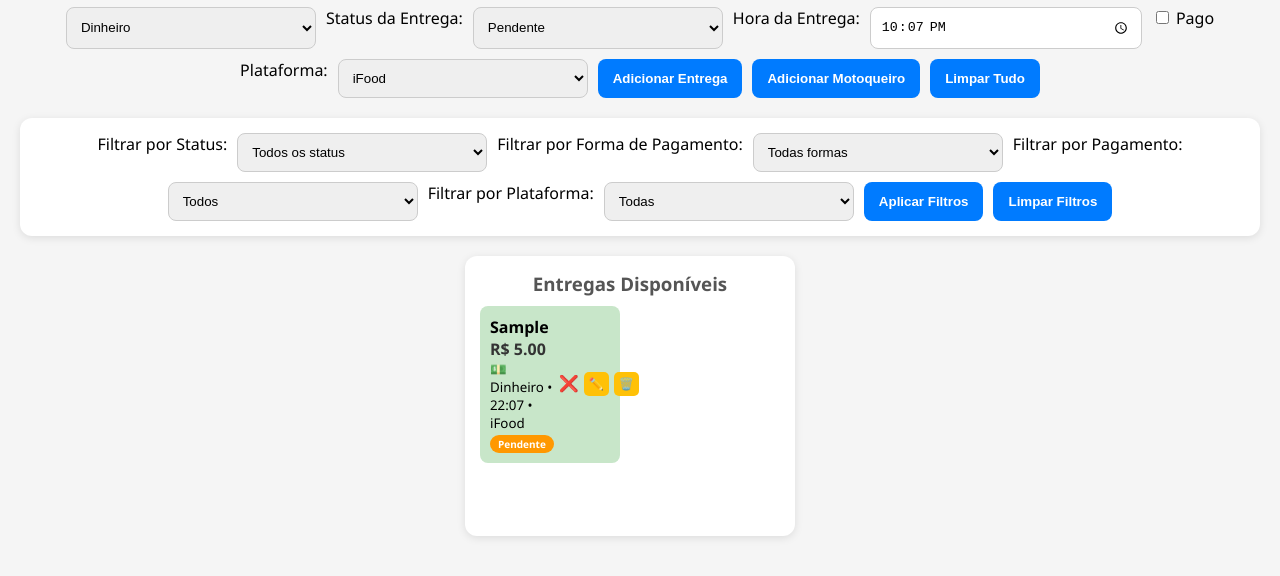
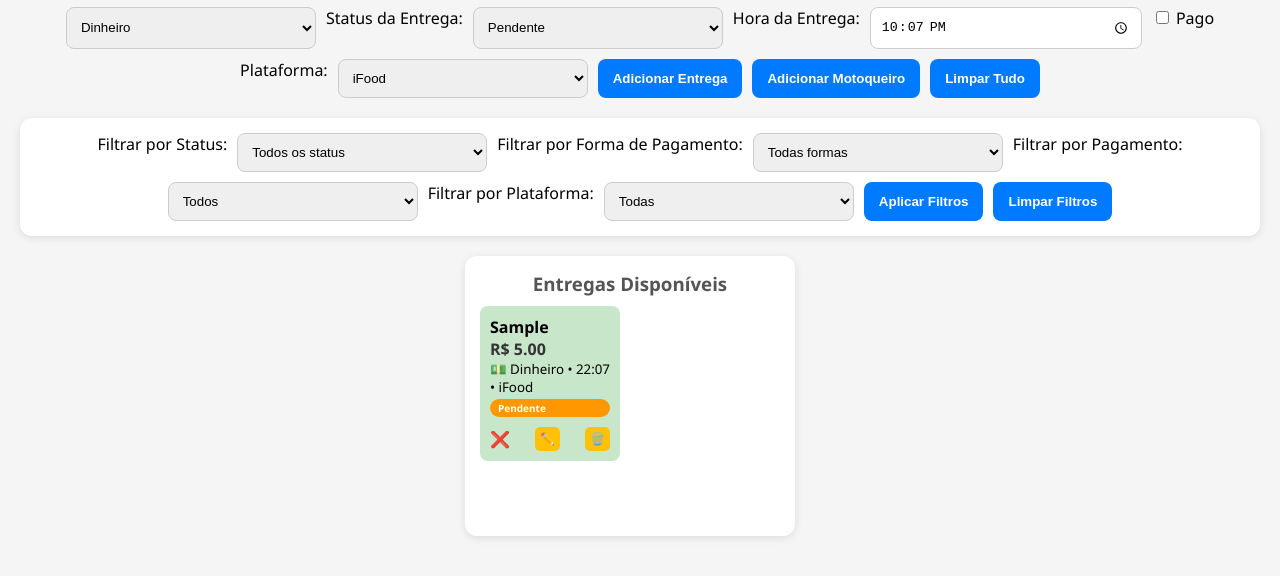
Before and after one commit to leofigueiredo000/gestao-motoca, a plain HTML site: page index.html in a window 1280 px wide. Both pictures are taken after typing "Sample", "5" into the empty fields and a click on the button "Adicionar Entrega". Shown: the part 146-722 px from the top of the page. Drawn offline with Linux system fonts and the light colour scheme.

Commit message:
Corrigido bug dos icones para fora do bloco de pedido

```diff
--- a/css/styles.css
+++ b/css/styles.css
@@ -114,17 +114,16 @@ button:hover {
   padding: 10px;
   border-radius: 8px;
   cursor: grab;
-   /* Padrão */
   -webkit-user-select: none; /* Safari */
   -ms-user-select: none; /* Internet Explorer/Edge */
   user-select: none;
   display: flex;
+  flex-direction: column; /* Alinha os elementos verticalmente */
   justify-content: space-between;
-  align-items: center;
-  gap: 5px;
+  gap: 10px; /* Espaçamento entre os elementos */
   transition: transform 0.2s, opacity 0.2s;
   width: 120px; /* Define uma largura fixa para cada entrega */
-  min-height: 50px; /* Define uma altura mínima para cada entrega */
+  min-height: 100px; /* Aumenta a altura mínima para acomodar os botões */
 }
 
 .entrega.dragging {
@@ -194,7 +193,10 @@ button:hover {
 
 .entrega-actions {
   display: flex;
-  gap: 5px;
+  justify-content: space-between; /* Distribui os botões uniformemente */
+  gap: 5px; /* Espaçamento entre os botões */
+  align-items: center;
+  margin-top: auto; /* Garante que os botões fiquem na parte inferior */
 }
 
 .btn-editar {
--- a/javascript/script.js
+++ b/javascript/script.js
@@ -120,7 +120,10 @@ function atualizarBadgesETotais() {
 
     if (badge) badge.textContent = entregasMotoFiltradas.length;
     if (total) {
-      const valorTotal = entregasMotoFiltradas.reduce((sum, e) => sum + e.valor, 0);
+      const valorTotal = entregasMotoFiltradas.reduce(
+        (sum, e) => sum + e.valor,
+        0
+      );
       total.textContent = `R$ ${valorTotal.toFixed(2)}`;
     }
   });
```
